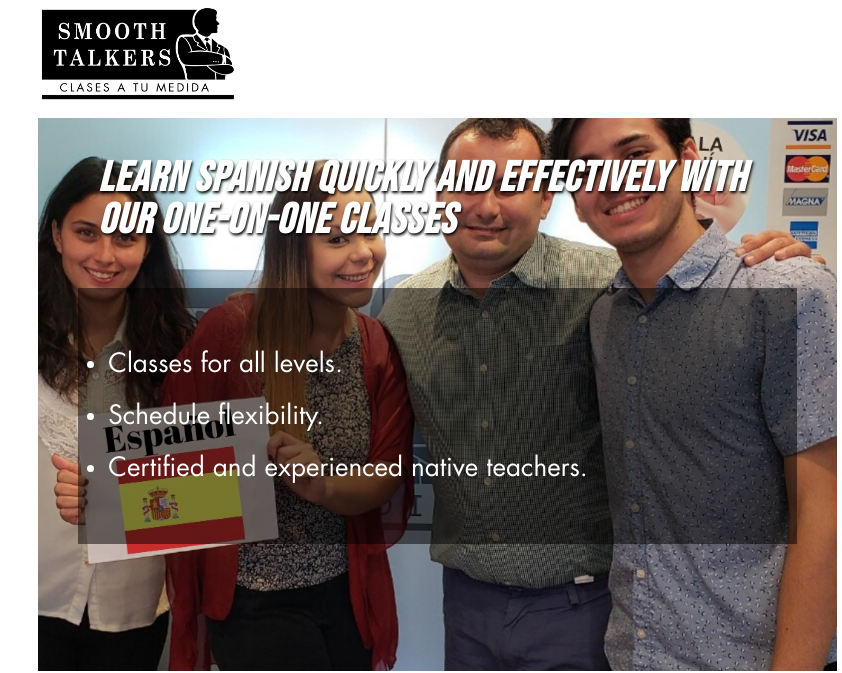
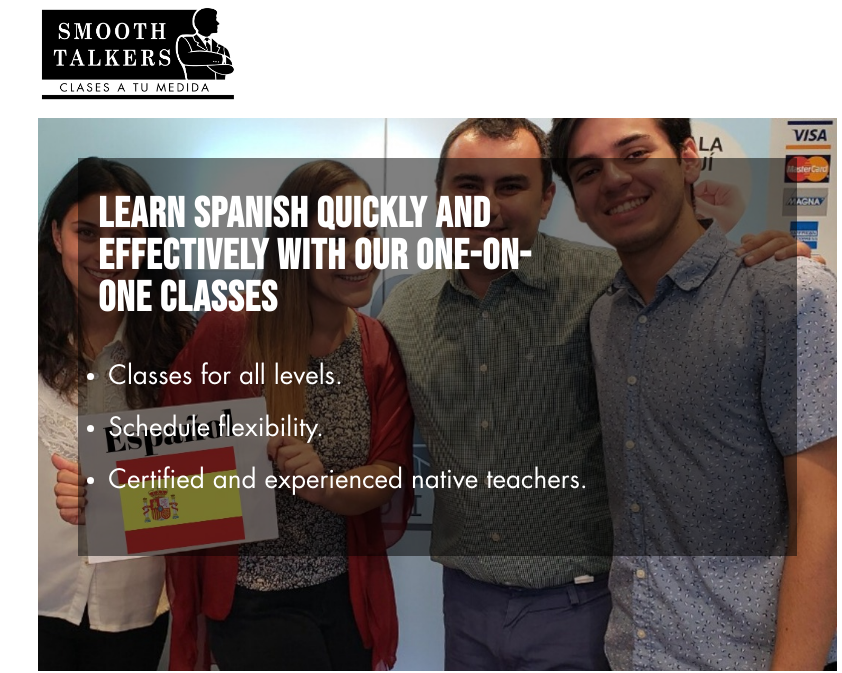
Before and after one commit to heysoypaez/spanishclass, a plain HTML site: page index.html in a window 1280 px wide. Shown: the top 673 px of the page, 0-842 px from the left. Drawn offline with Linux system fonts and the light colour scheme; grey boxes are pictures that could not be loaded.

Commit message:
Layout updated

```diff
--- a/assets/css/principal-section.css
+++ b/assets/css/principal-section.css
@@ -1,3 +1,4 @@
+
 .principal-section {
 	display: grid;
 	grid-template-columns: repeat(6, 1fr);
@@ -6,6 +7,7 @@
 
 .principal-section__item-1 ul {
 	background: rgba(0,0,0,0.5);
+	margin-top: 0;
 }
 
 .principal-section__item-1 li {
@@ -21,8 +23,8 @@
 	color: white;
 	font-size: 42px;
 	font-weight: bold;
-	font-style: italic;
-	text-shadow: 1px 2px 3px black;
+	line-height: 1;
+	background: rgba(0,0,0,0.5);
 	line-height: 1;
 }
 
@@ -37,11 +39,11 @@
 	}
 
 	.principal-section__item-1__title {
-		padding: 0 0 30px 20px;
+		padding: 5% 30% 30px 20px;
 	}
 
 	.principal-section__item-1 ul {
-		padding: 50px 0 50px 30px;
+		padding: 0 0 50px 30px;
 	}
 
 	.principal-section__item-2 {
```
